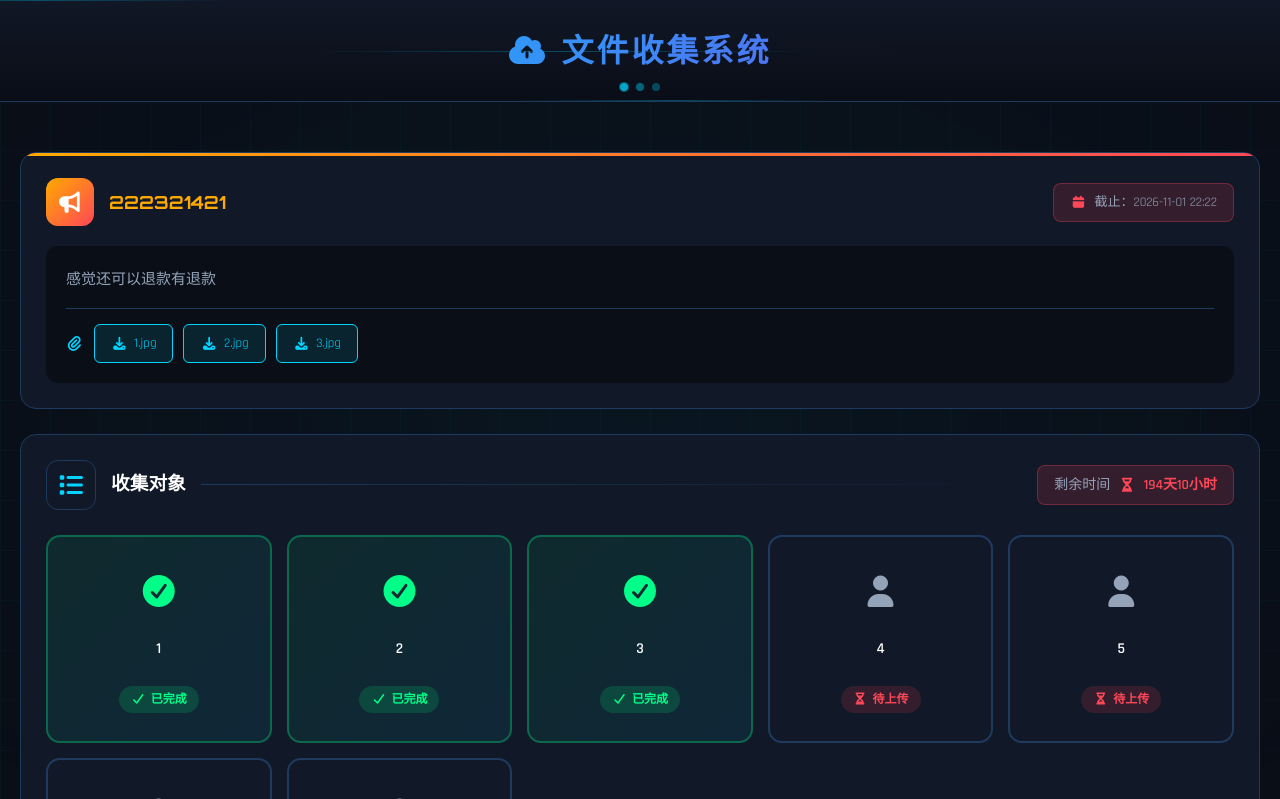
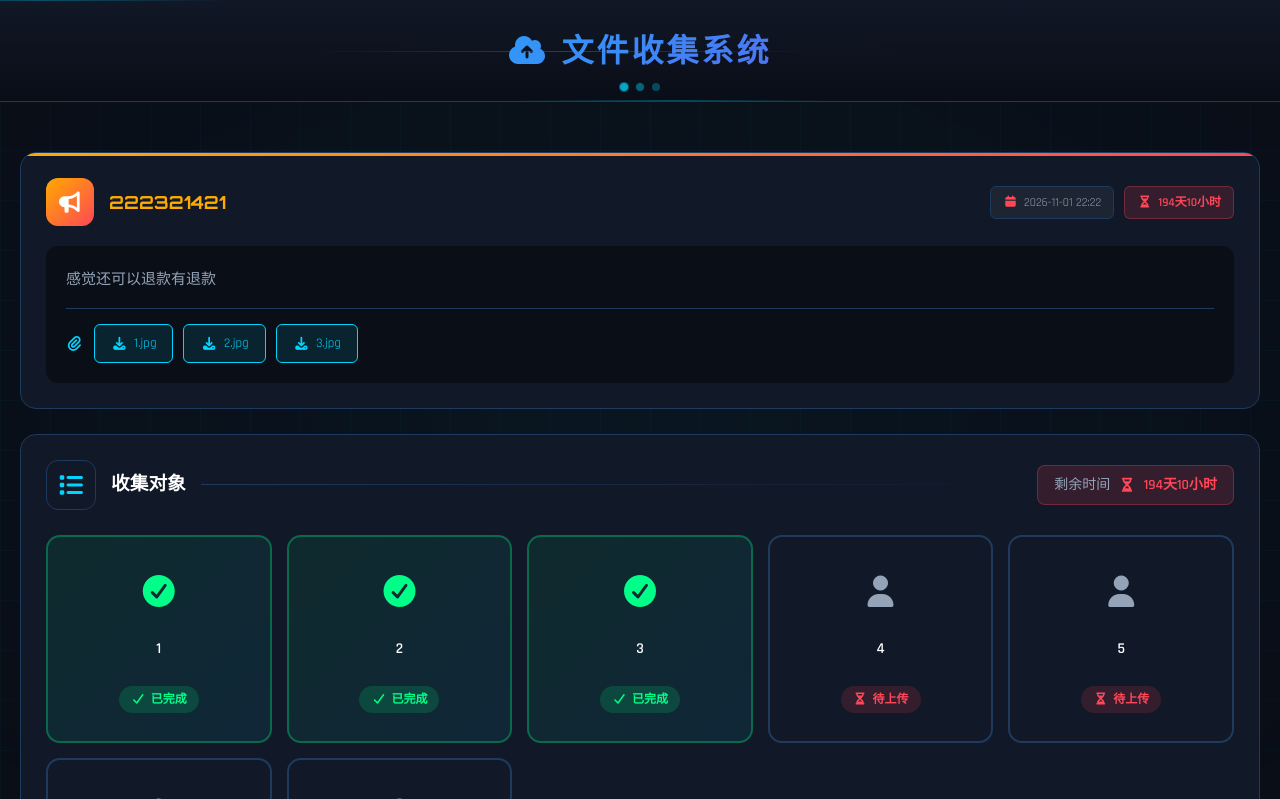
Before and after one commit to guifengxiaoyan/file-collection, a Flask app: page /theme/1 in a window 1280 px wide. Shown: the top 799 px of the page. Run offline with Flask 3, Linux system fonts and the light colour scheme; data comes from the database, SQL or seed files in the repository.

Commit message:
feat: 主题公告区域显示主题名、截止时间和剩余时间

```diff
--- a/app/templates/theme_detail.html
+++ b/app/templates/theme_detail.html
@@ -13,7 +13,8 @@
                 <h3>{{ theme.title }}</h3>
             </div>
             <div class="announcement-deadline-badge">
-                <span><i class="fas fa-calendar"></i> 截止：{{ theme.deadline.strftime('%Y-%m-%d %H:%M') }}</span>
+                <span><i class="fas fa-calendar"></i> {{ theme.deadline.strftime('%Y-%m-%d %H:%M') }}</span>
+                <span class="deadline-remaining"><i class="fas fa-hourglass-half"></i> {{ theme.deadline|time_remaining }}</span>
             </div>
         </div>
         <div class="announcement-body">
--- a/static/css/style.css
+++ b/static/css/style.css
@@ -2964,21 +2964,33 @@ footer {
     margin-left: auto;
     display: flex;
     align-items: center;
+    gap: 10px;
 }
 
 .theme-announcement-card .announcement-deadline-badge span {
     display: flex;
     align-items: center;
-    gap: 8px;
-    padding: 8px 16px;
+    gap: 6px;
+    padding: 6px 12px;
+    background: rgba(255, 255, 255, 0.05);
+    border: 1px solid var(--border-color);
+    border-radius: 6px;
+    color: var(--text-secondary);
+    font-size: 12px;
+}
+
+.theme-announcement-card .announcement-deadline-badge i {
+    color: var(--danger);
+}
+
+.theme-announcement-card .announcement-deadline-badge .deadline-remaining {
     background: rgba(255, 71, 87, 0.15);
-    border: 1px solid rgba(255, 71, 87, 0.3);
-    border-radius: 8px;
-    color: var(--text-secondary);
-    font-size: 13px;
-}
-
-.theme-announcement-card .announcement-deadline-badge i {
+    border-color: rgba(255, 71, 87, 0.3);
+    color: var(--danger);
+    font-weight: 600;
+}
+
+.theme-announcement-card .announcement-deadline-badge .deadline-remaining i {
     color: var(--danger);
 }
 
```
